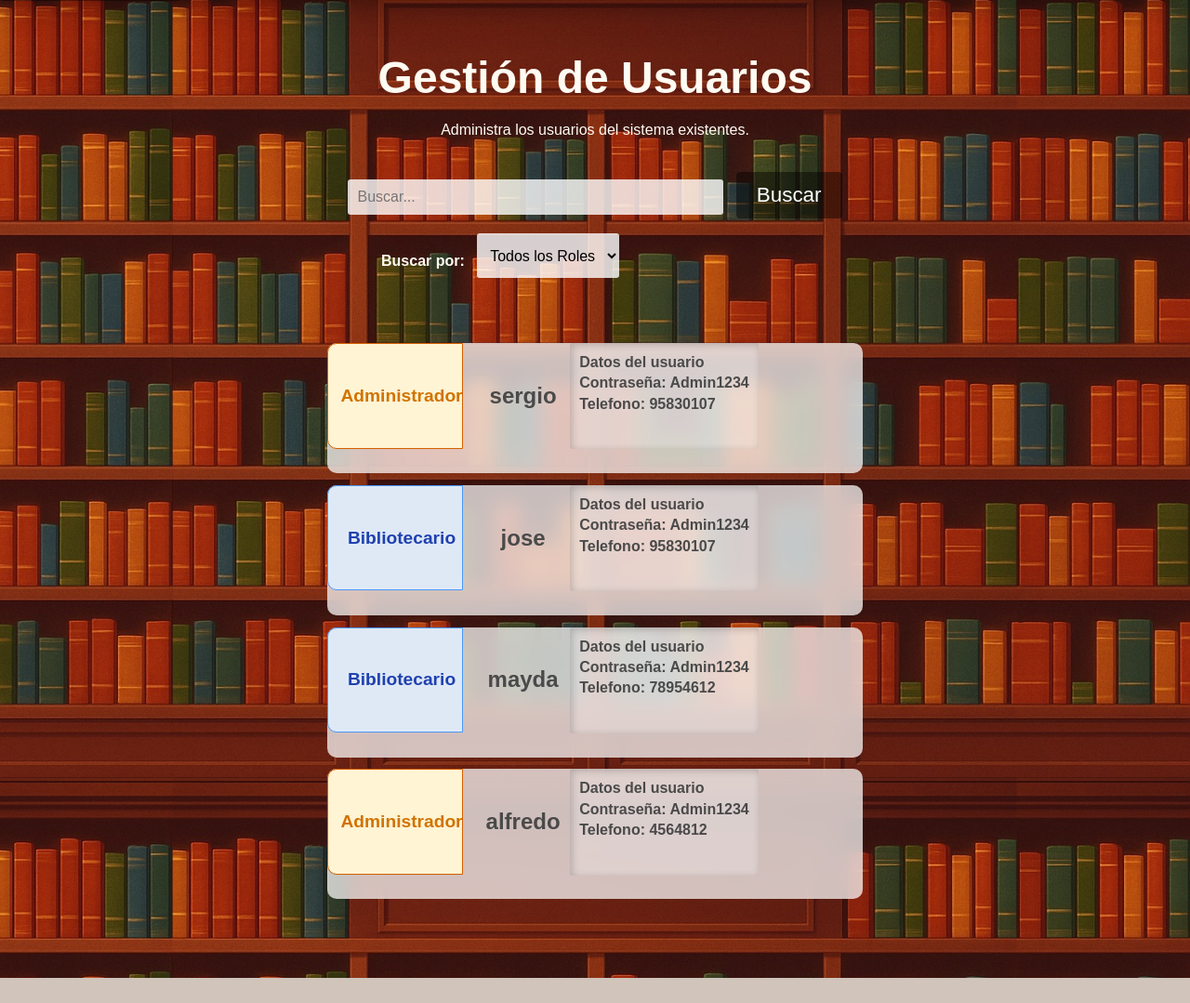
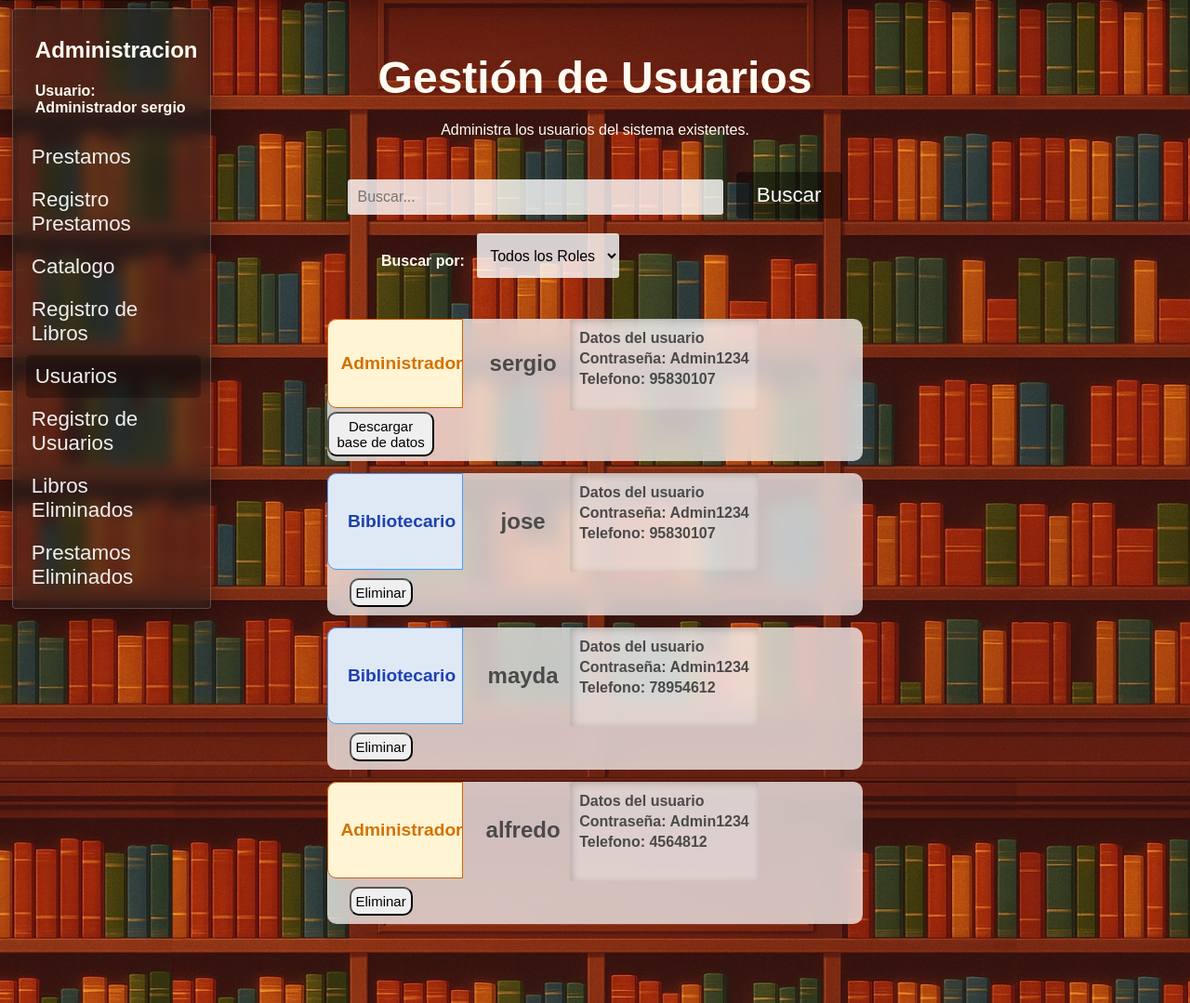
Before and after one commit to SerGioAMM/Biblioteca_V3, a Flask app: page /usuarios in a window 1280 px wide. Shown: the part 71-1150 px from the top of the page at 93% size. Before the commit the page ends 1123 px from the top, so only its background shows below. Run offline with Flask 3, Linux system fonts and the light colour scheme; a user stored in the database is signed in; data comes from the database, SQL or seed files in the repository.

Commit message:
agregado descargar BD

```diff
--- a/app.py
+++ b/app.py
@@ -1,4 +1,4 @@
-from flask import Flask, render_template, request, redirect, url_for, jsonify, session
+from flask import Flask, render_template, request, redirect, url_for, jsonify, session, send_file, abort
 from config import conexion_BD
 from datetime import datetime
 import math
@@ -1077,7 +1077,12 @@ def buscar_libro_eliminado():
 
 # ----------------------------------------------------- Descargar BD ----------------------------------------------------- #
 
+@app.route('/descargar-bd')
+def descargar_bd():
+    if ("usuario" not in session) or (session["rol"]  != 'Administrador'):
+        return redirect("/") #Solo se puede acceder con session iniciada
 
+    return send_file('Data/Biblioteca_GM.db', as_attachment=True)
 
 # ----------------------------------------------------- APP ----------------------------------------------------- #
 
--- a/templates/usuarios.html
+++ b/templates/usuarios.html
@@ -100,7 +100,10 @@
                             <input type="text" value="{{usuario[5]}}" name="id_usuario">
                             <button type="submit"> Eliminar </button>
                         </form>
-
+                    {% elif (session["id_administrador"]) == 1 %}
+                        <button>
+                            <a href="{{ url_for('descargar_bd') }}">Descargar base de datos</a>
+                        </button>
                     {% endif %}
                 </span>
             </div>
```
